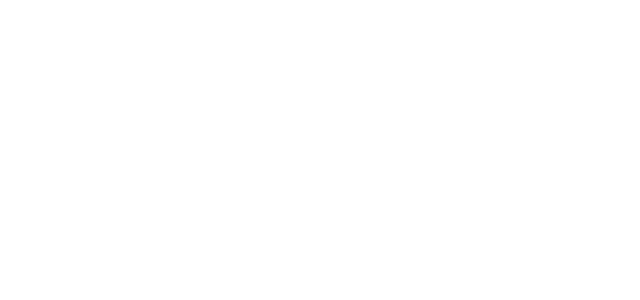
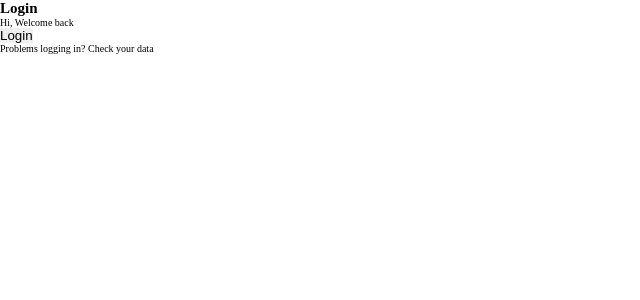
Before and after one commit to Thiago-S-Sousa/BankServices, an Angular app: page /login in a window 1280 px wide. Before the commit this address led to /. Shown: the top 300 px of the page, without its empty margins (0-640 px from the left). Built offline with nearby package versions, Linux system fonts and the light colour scheme.

Commit message:
feat: creating initial struct

```diff
--- a/src/app/app-routing.module.ts
+++ b/src/app/app-routing.module.ts
@@ -1,10 +1,22 @@
 import { NgModule } from '@angular/core';
 import { RouterModule, Routes } from '@angular/router';
 
-const routes: Routes = [];
+import { LoginComponent } from './pages/login/login.component';
+
+const routes: Routes = [
+  {
+    path: '',
+    redirectTo: 'login',
+    pathMatch: 'full',
+  },
+  {
+    path: 'login',
+    component: LoginComponent,
+  },
+];
 
 @NgModule({
   imports: [RouterModule.forRoot(routes)],
-  exports: [RouterModule]
+  exports: [RouterModule],
 })
-export class AppRoutingModule { }
+export class AppRoutingModule {}
--- /dev/null
+++ b/src/app/components/login-layout-structure/login-layout-structure.component.html
@@ -0,0 +1,10 @@
+<main>
+  <section class="form-section">
+    <h1>Login</h1>
+    <p>Hi, Welcome back</p>
+  </section>
+  <section class="main-section">
+    <button class="submit-btn" type="submit">Login</button>
+    <p>Problems logging in? Check your data</p>
+  </section>
+</main>
--- a/src/app/components/login/login.component.html
+++ /dev/null
@@ -1 +0,0 @@
-<p>login works!</p>
--- /dev/null
+++ b/src/app/pages/login/login.component.html
@@ -0,0 +1 @@
+<app-login-layout-structure></app-login-layout-structure>
```
Also changed, not shown: src/app/app.module.ts (+6 -9 lines), src/app/components/login-layout-structure/login-layout-structure.component.ts (added, +10 -0 lines), src/app/components/login-layout-structure/login-layout-structure.component.scss (added), src/app/pages/login/login.component.scss (added), src/app/pages/login/login.component.ts (renamed from src/app/components/login/login.component.ts), 2 other files (tests, documents, lock files or other folders).
